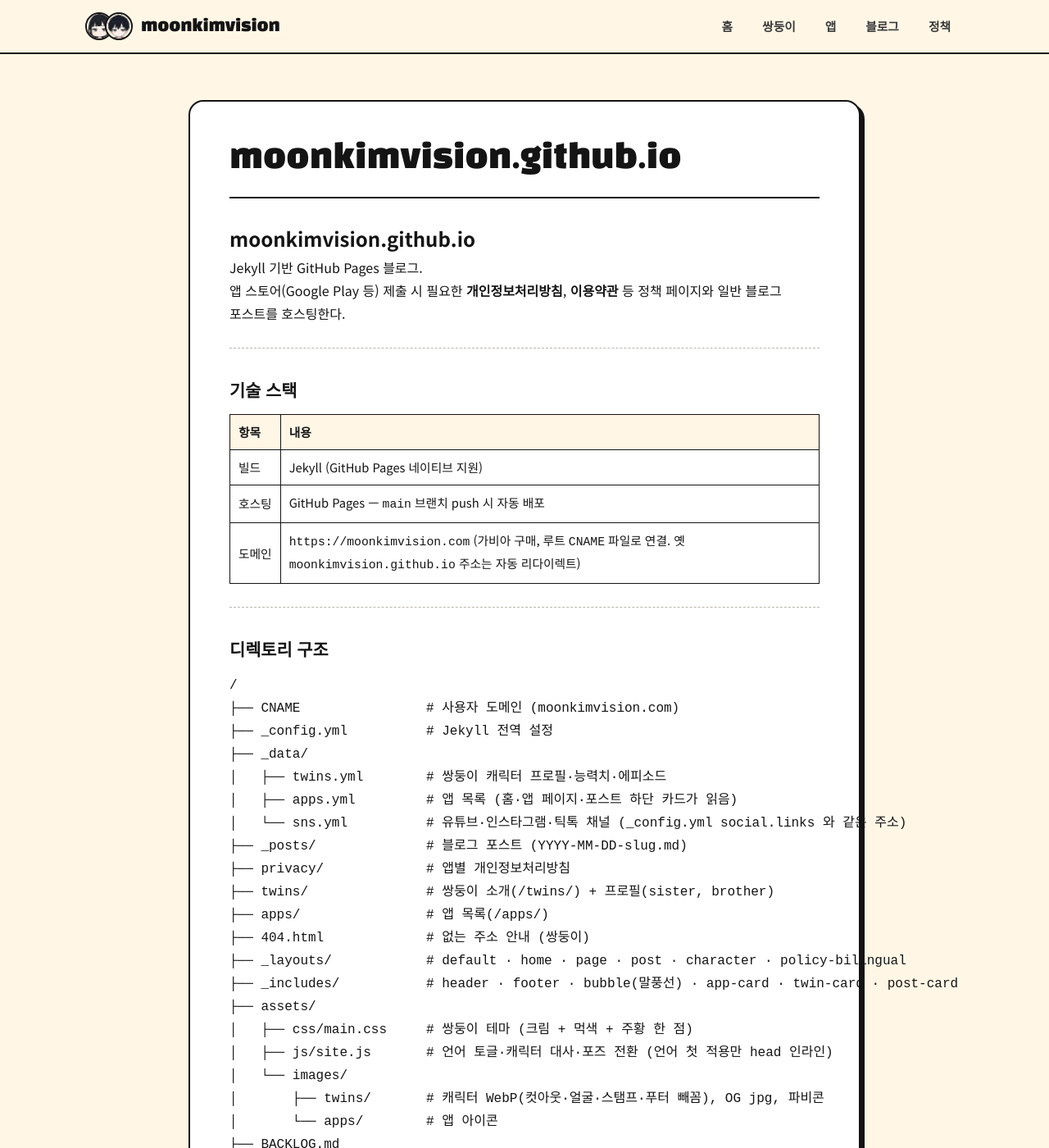
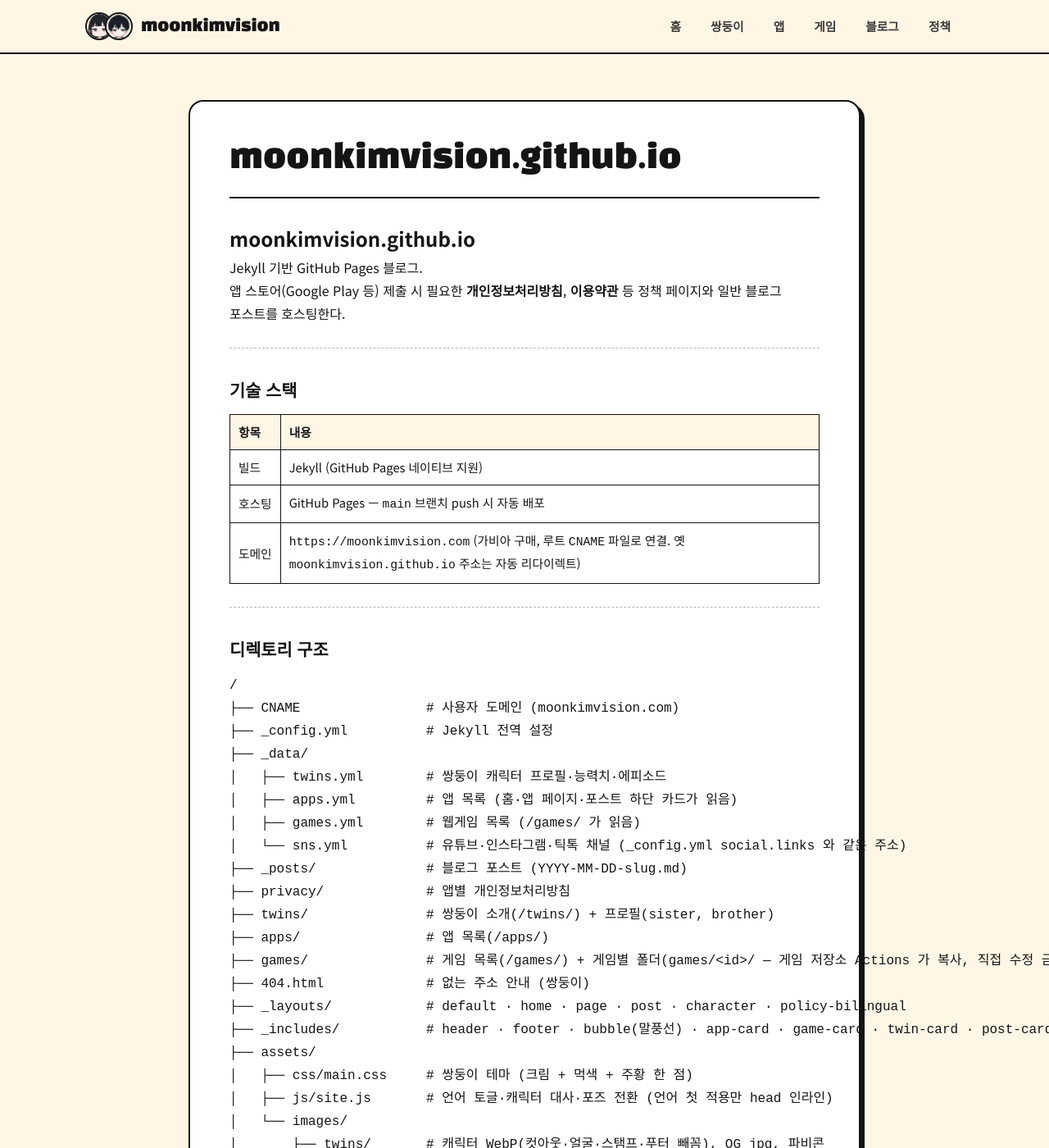
Before and after one commit to moonkimvision/moonkimvision.github.io, a Jekyll site: the page built from CLAUDE.md, in a window 1280 px wide and 1400 px high. Shown: the whole window at 82% size. Built offline with Jekyll 4.4.1, drawn with Linux system fonts in a browser that asks for light colours; our own code applies the rules of GitHub Pages for plain Markdown files; some of the changed text lies outside the part shown.

Commit message:
웹게임 목록(/games/) 추가 — 윷놀이 대항전
- _data/games.yml + game-card include + /games/ 페이지, 상단 메뉴에 "게임"
- 게임 파일은 비공개 게임 저장소의 Actions 가 games/<id>/ 로 복사 (CLAUDE.md 에 방법 정리)
- 윷놀이 썸네일 WebP

Co-Authored-By: Claude Opus 5.5 <noreply@anthropic.com>

````diff
--- a/CLAUDE.md
+++ b/CLAUDE.md
@@ -24,20 +24,23 @@ Jekyll 기반 GitHub Pages 블로그.
 ├── _data/
 │   ├── twins.yml        # 쌍둥이 캐릭터 프로필·능력치·에피소드
 │   ├── apps.yml         # 앱 목록 (홈·앱 페이지·포스트 하단 카드가 읽음)
+│   ├── games.yml        # 웹게임 목록 (/games/ 가 읽음)
 │   └── sns.yml          # 유튜브·인스타그램·틱톡 채널 (_config.yml social.links 와 같은 주소)
 ├── _posts/              # 블로그 포스트 (YYYY-MM-DD-slug.md)
 ├── privacy/             # 앱별 개인정보처리방침
 ├── twins/               # 쌍둥이 소개(/twins/) + 프로필(sister, brother)
 ├── apps/                # 앱 목록(/apps/)
+├── games/               # 게임 목록(/games/) + 게임별 폴더(games/<id>/ — 게임 저장소 Actions 가 복사, 직접 수정 금지)
 ├── 404.html             # 없는 주소 안내 (쌍둥이)
 ├── _layouts/            # default · home · page · post · character · policy-bilingual
-├── _includes/           # header · footer · bubble(말풍선) · app-card · twin-card · post-card
+├── _includes/           # header · footer · bubble(말풍선) · app-card · game-card · twin-card · post-card
 ├── assets/
 │   ├── css/main.css     # 쌍둥이 테마 (크림 + 먹색 + 주황 한 점)
 │   ├── js/site.js       # 언어 토글·캐릭터 대사·포즈 전환 (언어 첫 적용만 head 인라인)
 │   └── images/
 │       ├── twins/       # 캐릭터 WebP(컷아웃·얼굴·스탬프·푸터 빼꼼), OG jpg, 파비콘
-│       └── apps/        # 앱 아이콘
+│       ├── apps/        # 앱 아이콘
+│       └── games/       # 게임 썸네일 WebP (16:9)
 ├── BACKLOG.md
 └── ralph-core/          # ralph 자동화 엔진 (submodule)
 ```
@@ -82,6 +85,11 @@ bundle exec jekyll build
 - `_data/apps.yml` 에 항목 추가 (아이콘 `assets/images/apps/<id>-icon.png`, 스토어·정책·소개 글 링크, 쌍둥이 한마디)
 - 소개 포스트에 `app: <id>` 를 넣으면 포스트 상단 색과 하단 앱 카드가 붙는다.
 
+### 게임 추가
+- 게임은 각자 비공개 저장소(예: `moonkimvision/yutnori`)에 두고, `main` push 시 GitHub Actions 가 이 저장소의 `games/<id>/` 로 복사·커밋한다 → `https://moonkimvision.com/games/<id>/`.
+- 게임 저장소에 `.github/workflows/deploy.yml`(yutnori 저장소 것 복사, 경로만 바꿈)과 Secret `SITE_DEPLOY_KEY`(이 저장소 Deploy key 의 짝, 쓰기 허용)를 둔다. 배포 키는 저장소마다 따로 만든다.
+- `_data/games.yml` 에 항목 추가 (썸네일 `assets/images/games/<id>.webp`, 쌍둥이 한마디).
+
 ### 블로그 포스트
 - 경로: `_posts/YYYY-MM-DD-slug.md`
 - permalink: `/posts/<slug>/`
--- a/_includes/header.html
+++ b/_includes/header.html
@@ -14,6 +14,7 @@
       <a href="{{ '/' | relative_url }}"{% if path == '/' %} aria-current="page"{% endif %}><span class="lang-ko">홈</span><span class="lang-en">Home</span></a>
       <a href="{{ '/twins/' | relative_url }}"{% if path contains '/twins/' %} aria-current="page"{% endif %}><span class="lang-ko">쌍둥이</span><span class="lang-en">Twins</span></a>
       <a href="{{ '/apps/' | relative_url }}"{% if path contains '/apps/' %} aria-current="page"{% endif %}><span class="lang-ko">앱</span><span class="lang-en">Apps</span></a>
+      <a href="{{ '/games/' | relative_url }}"{% if path contains '/games/' %} aria-current="page"{% endif %}><span class="lang-ko">게임</span><span class="lang-en">Games</span></a>
       <a href="{{ '/posts/' | relative_url }}"{% if path contains '/posts/' %} aria-current="page"{% endif %}><span class="lang-ko">블로그</span><span class="lang-en">Blog</span></a>
       <a href="{{ '/privacy/' | relative_url }}"{% if path contains '/privacy/' %} aria-current="page"{% endif %}><span class="lang-ko">정책</span><span class="lang-en">Policies</span></a>
     </nav>
--- a/assets/css/main.css
+++ b/assets/css/main.css
@@ -293,6 +293,9 @@ html[data-lang="en"] .lang-ko-el { display: none !important; }
 .app-card .chat { flex: 1; }
 .app-actions { display: flex; align-items: center; gap: 10px; flex-wrap: wrap; margin-top: 18px; }
 .app-actions .btn { padding: 9px 18px; font-size: 0.88rem; }
+.game-thumb { display: block; margin: 8px 0 14px; aspect-ratio: 16 / 9; border: var(--line); border-radius: 14px; overflow: hidden; background: var(--app-color); }
+.game-thumb img { display: block; width: 100%; height: 100%; object-fit: cover; transition: transform .25s; }
+.game-thumb:hover img { transform: scale(1.03); }
 
 /* ── Post cards ──────────────────────────────────────────── */
 .post-grid { display: grid; grid-template-columns: repeat(3, 1fr); gap: 24px; }
````
Also changed, not shown: _data/games.yml (added, +25 -0 lines), _includes/game-card.html (added, +33 -0 lines), games/index.html (added, +31 -0 lines), assets/images/games/yutnori.webp (added).
